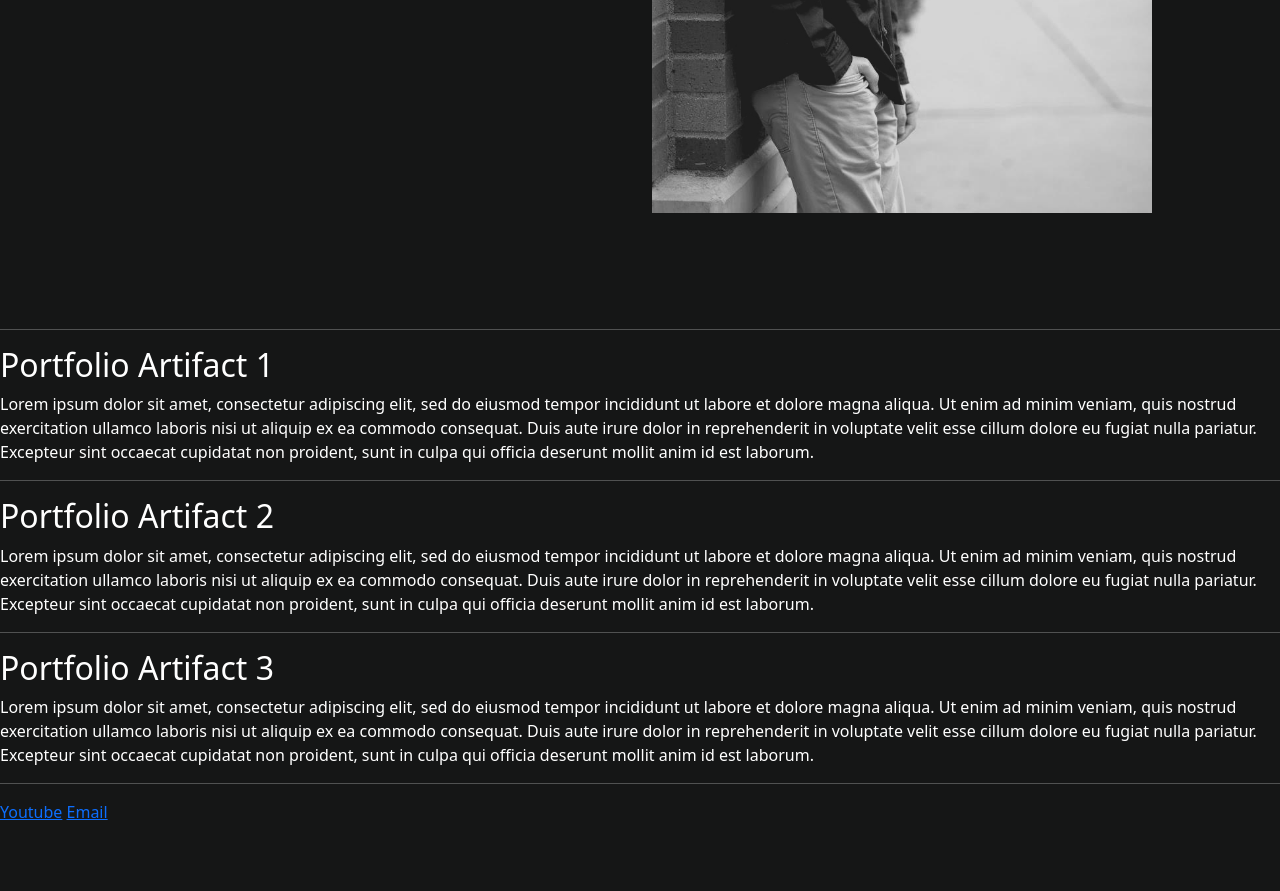
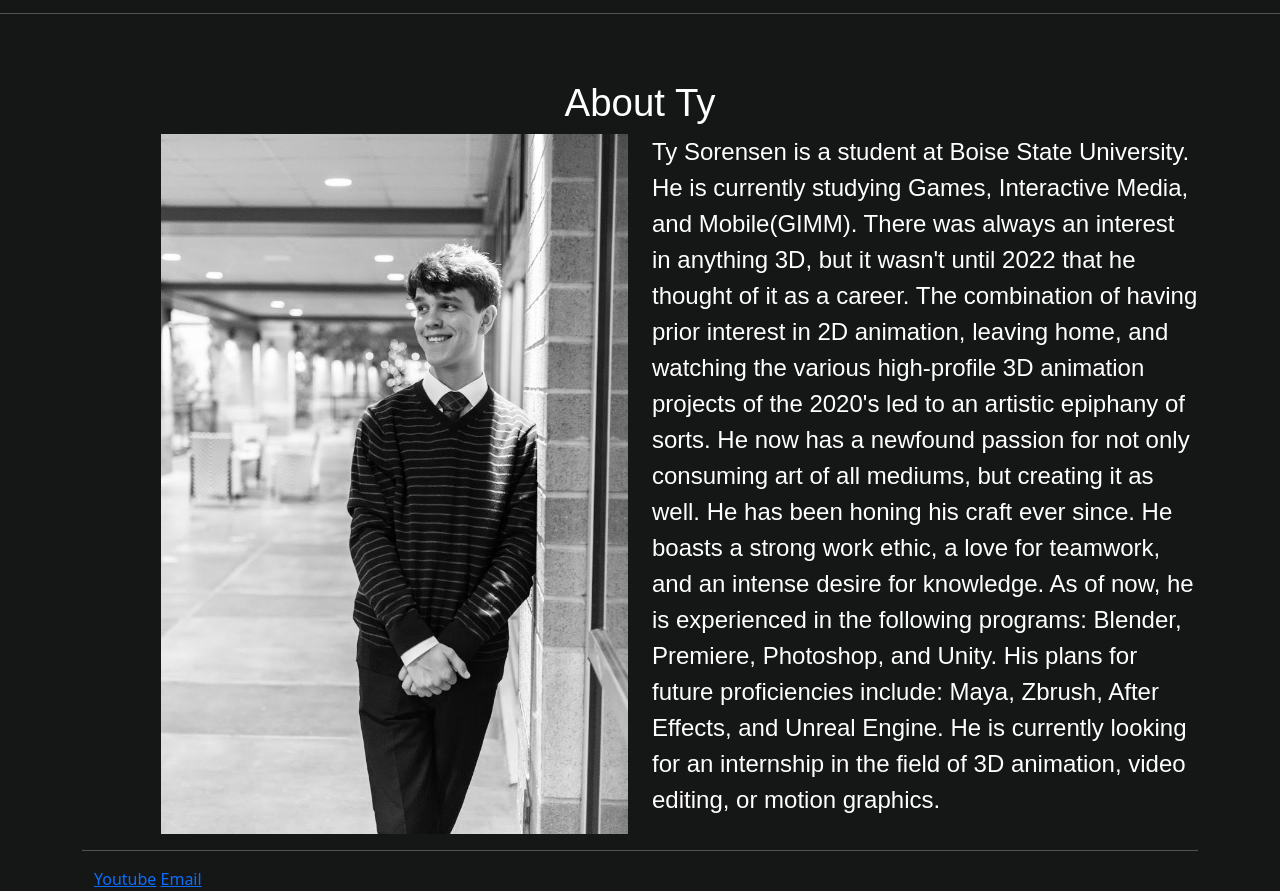
Before and after one commit to stylersen/stylersen.github.io, a plain HTML site: page index.html in a window 1280 px wide. Shown: the part 637-1528 px from the top of the page. Before the commit the page ends 1461 px from the top, so only its background shows below. Drawn offline with nearby package versions, Linux system fonts and the light colour scheme; a web font is replaced by a local one.

Commit message:
About Me section first draft

```diff
--- a/index.html
+++ b/index.html
@@ -1,3 +1,5 @@
+<!-- todo list: footer, add linkedin, add icons for contacts, biography thing-->
+
 <!doctype html>
 <html>
 
@@ -11,6 +13,7 @@
         crossorigin="anonymous"></script>
     <link rel="stylesheet" href="styles/style.css">
     <link rel="stylesheet" href="https://use.typekit.net/jks0tsv.css">
+    <link rel="stylesheet" href="https://cdn.jsdelivr.net/npm/bootstrap-icons@1.11.3/font/bootstrap-icons.min.css">
 </head>
 
 <body>
@@ -45,58 +48,59 @@
         </div>
     </nav>
 
-    <div="container">
+    <div class="container">
         <div class="row">
-            <div class="col-md-6">
-                <p class="who-am-i">Yo! I'm Ty. I am a Games, Interactive Media, Mobile(GIMM) student at Boise State
+            <div class="col-md-8">
+                <h1 class="who-am-i">Yo! I'm Ty. I am a Games, Interactive Media, Mobile(GIMM) student at Boise State
                     University. I love
                     3D animation!
                     Take a look around to get a feel for who I am and what I do.
-                </p>
+                </h1>
             </div>
-            <div class="col-md-6">
+            <div class="col-md-4">
                 <img class="img-fluid main-picture" src="images/professionalpikchor3.jpg"
                     alt="Ty Sorensen looking absolutely dapper" />
+            </div>
+        </div>
+    </div>
+
+    <hr />
+
+    <div class="container">
+        <div class="row">
+            <div class="col-md-12">
+                <h2 class="about-me-heading">About Ty</h2>
+            </div>
+        </div>
+        <div class="row">
+            <div class="col-md-6">
+                <img class="img-fluid about-me-pic" src="images/professionalpikchor2.jpg" alt="Placeholder Image" />
+            </div>
+            <div class="col-md-6 all-about-me">
+                Ty Sorensen is a student at Boise State University. He is currently studying Games, Interactive Media,
+                and Mobile(GIMM). There was always an interest in anything 3D, but it wasn't until 2022 that he thought
+                of it as a career. The combination of having prior interest in 2D animation, leaving home, and watching
+                the
+                various high-profile 3D animation projects of the 2020's led to an artistic epiphany of sorts.
+                He now has a newfound passion for not only consuming art of all mediums, but creating it as well. He has
+                been honing his craft ever since. He boasts a strong work ethic, a love for teamwork, and an intense
+                desire for knowledge. As of now, he is experienced in the following programs: Blender, Premiere,
+                Photoshop, and Unity. His plans for future proficiencies include: Maya, Zbrush, After Effects, and
+                Unreal Engine. He is currently looking for an internship in the field of 3D animation, video editing, or
+                motion graphics.
             </div>
         </div>
 
         <hr />
 
-        <h2>Portfolio Artifact 1</h2>
-        <p>Lorem ipsum dolor sit amet, consectetur adipiscing elit, sed do eiusmod tempor incididunt ut labore et dolore
-            magna aliqua. Ut enim ad minim veniam, quis nostrud exercitation ullamco laboris nisi ut aliquip ex ea
-            commodo
-            consequat. Duis aute irure dolor in reprehenderit in voluptate velit esse cillum dolore eu fugiat nulla
-            pariatur. Excepteur sint occaecat cupidatat non proident, sunt in culpa qui officia deserunt mollit anim id
-            est
-            laborum.</p>
-
-        <hr />
-
-        <h2>Portfolio Artifact 2</h2>
-        <p>Lorem ipsum dolor sit amet, consectetur adipiscing elit, sed do eiusmod tempor incididunt ut labore et dolore
-            magna aliqua. Ut enim ad minim veniam, quis nostrud exercitation ullamco laboris nisi ut aliquip ex ea
-            commodo
-            consequat. Duis aute irure dolor in reprehenderit in voluptate velit esse cillum dolore eu fugiat nulla
-            pariatur. Excepteur sint occaecat cupidatat non proident, sunt in culpa qui officia deserunt mollit anim id
-            est
-            laborum.</p>
-
-        <hr />
-
-        <h2>Portfolio Artifact 3</h2>
-        <p>Lorem ipsum dolor sit amet, consectetur adipiscing elit, sed do eiusmod tempor incididunt ut labore et dolore
-            magna aliqua. Ut enim ad minim veniam, quis nostrud exercitation ullamco laboris nisi ut aliquip ex ea
-            commodo
-            consequat. Duis aute irure dolor in reprehenderit in voluptate velit esse cillum dolore eu fugiat nulla
-            pariatur. Excepteur sint occaecat cupidatat non proident, sunt in culpa qui officia deserunt mollit anim id
-            est
-            laborum.</p>
-
-        <hr />
-
-        <a href="https://www.youtube.com/channel/UCneP8ItNPevX-IEErknLryA">Youtube</a>
-        <a href="mailto:tylerwsoren@gmail.com">Email</a>
+        <div class="container">
+            <footer class="d-flex flex-wrap align-items-center">
+                <div class="col-md-12">
+                    <a href="https://www.youtube.com/channel/UCneP8ItNPevX-IEErknLryA">Youtube</a>
+                    <a href="mailto:tylerwsoren@gmail.com">Email</a>
+                </div>
+            </footer>
+        </div>
 </body>
 
 </html>
--- a/styles/style.css
+++ b/styles/style.css
@@ -1,4 +1,23 @@
 /*up/down: #2890FF, left/right: #FF3352, forward/backward: #8BDC00*/
+
+/* fonts:
+nav -
+font-family: peridot-pe-variable, sans-serif;
+    font-style: normal;
+    font-variation-settings: "ital" 0, "wdth" 120, "wght" 950;
+
+basic text -
+font-family: "itc-avant-garde-gothic-pro", sans-serif;
+font-weight: 300;
+font-style: normal;
+
+font-family: "itc-avant-garde-gothic-pro", sans-serif;
+font-weight: 500;
+font-style: normal;
+
+font-family: "itc-avant-garde-gothic-pro", sans-serif;
+font-weight: 700;
+font-style: normal;*/
 
 body {
     background-color: #151616;
@@ -39,13 +58,41 @@ body {
 .who-am-i {
     margin-top: 100px;
     margin-bottom: 100px;
-
+    margin-left: 50px;
+    font-size: 3.5vw;
+    text-align: right;
+    font-family: "itc-avant-garde-gothic-pro", sans-serif;
+    font-weight: 500;
+    font-style: normal;
 }
 
 .main-picture {
-    max-height: 750px;
+    max-height: 800px;
     margin-top: 100px;
-    margin-bottom: 100px;
+    margin-bottom: 0px;
+}
+
+.about-me-heading {
+    font-size: 3vw;
+    font-family: "itc-avant-garde-gothic-pro", sans-serif;
+    font-weight: 500;
+    font-style: normal;
+    text-align: center;
+    margin-top: 50px;
+}
+
+.all-about-me {
+    font-size: 24px;
+    text-align: left;
+    font-family: "itc-avant-garde-gothic-pro", sans-serif;
+    font-weight: 300;
+    font-style: normal;
+}
+
+.about-me-pic {
+    max-height: 700px;
+    margin-bottom: 0px;
+    float: right;
 }
 
 
```
